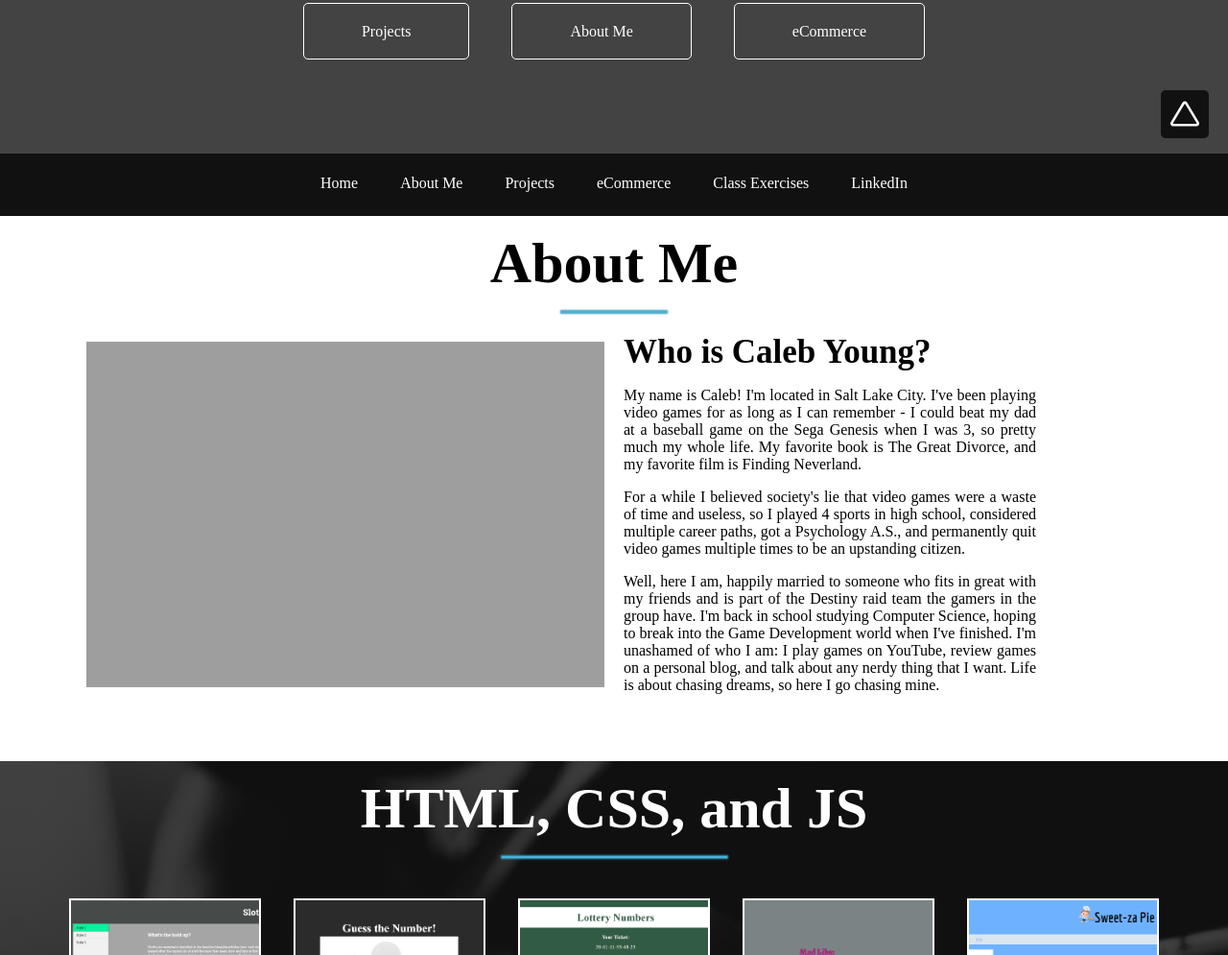
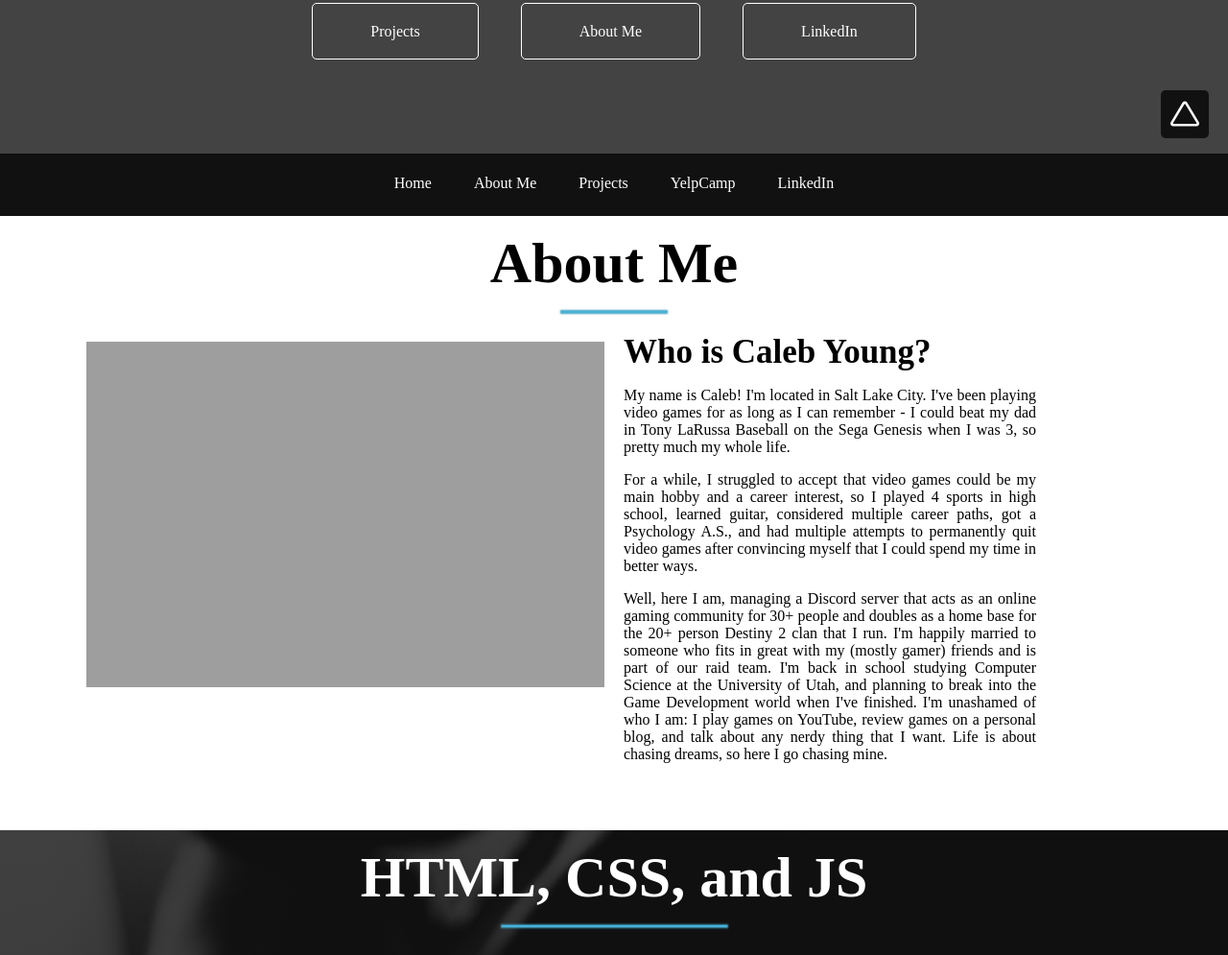
Before and after one commit to Cablab/Gamelub.github.io, a plain HTML site: page index.html in a window 1280 px wide. Shown: the part 640-1635 px from the top of the page at 96% size. Drawn offline with Linux system fonts and the light colour scheme; a web font is replaced by a local one.

Commit message:
Add files via upload

```diff
--- a/index.html
+++ b/index.html
@@ -23,7 +23,7 @@
         <div class="button-div">
             <span class="scrollProjects">Projects</span>
             <span class="scrollBio">About Me</span>
-            <a onclick="" target="_blank" href="assignments/ecommerce/Login.php">eCommerce</a>
+            <a onclick="" target="_blank" href="https://www.linkedin.com/in/caleb-young/">LinkedIn</a>
         </div>
     </div>
 
@@ -31,18 +31,10 @@
         <ul class="nav">
             <li class="scrollLanding">Home</li>
             <li class="scrollBio">About Me</li>
-            <li class="scrollProjects" class="dropdown">
-                <a href="javascript:void(0)" class="dropbtn">Projects</a>
-                <div class="dropdown-content">
-                    <a onclick="" target="_blank" href="assignments/assignment1/WhoAmI.php">Assignment 1</a>
-                    <a onclick="" target="_blank" href="assignments/assignment2/FriendsFamilyForm.php">Assignment 2</a>
-                    <a onclick="" target="_blank" href="assignments/assignment3/ValidateFamilyForm.php">Assignment 3</a>
-                </div>
+            <li class="scrollProjects">Projects</li>
+            <li>
+                <a target="_blank" href="https://protected-falls-54858.herokuapp.com/">YelpCamp</a>
             </li>
-            <li>
-                <a onclick="" target="_blank" href="/assignments/ecommerce/Login.php">eCommerce</a>
-            </li>
-            <li class="scrollProjects">Class Exercises</li>
             <li>
                 <a target="_blank" href="https://www.linkedin.com/in/caleb-young/">LinkedIn</a>
             </li>
@@ -58,21 +50,21 @@
                 <div class="bio-text">
                     <h2 class="bio-heading">Who is Caleb Young?</h2>
                     <p>My name is Caleb! I'm located in Salt Lake City. I've been playing video games for as long as I can remember
-                        - I could beat my dad at a baseball game on the Sega Genesis when I was 3, so pretty much my whole
-                        life. My favorite book is The Great Divorce, and my favorite film is Finding Neverland.</p>
-                    <p>For a while I believed society's lie that video games were a waste of time and useless, so I played 4
-                        sports in high school, considered multiple career paths, got a Psychology A.S., and permanently quit
-                        video games multiple times to be an upstanding citizen.</p>
-                    <p>Well, here I am, happily married to someone who fits in great with my friends and is part of the Destiny
-                        raid team the gamers in the group have. I'm back in school studying Computer Science, hoping to break
-                        into the Game Development world when I've finished. I'm unashamed of who I am: I play games on YouTube,
-                        review games on a personal blog, and talk about any nerdy thing that I want. Life is about chasing
-                        dreams, so here I go chasing mine.</p>
+                        - I could beat my dad in Tony LaRussa Baseball on the Sega Genesis when I was 3, so pretty much my whole
+                        life.</p>
+                    <p>For a while, I struggled to accept that video games could be my main hobby and a career interest, so I played 4
+                        sports in high school, learned guitar, considered multiple career paths, got a Psychology A.S., and had
+                        multiple attempts to permanently quit video games after convincing myself that I could spend my time in
+                        better ways.</p>
+                    <p>Well, here I am, managing a Discord server that acts as an online gaming community for 30+ people and doubles
+                       as a home base for the 20+ person Destiny 2 clan that I run. I'm happily married to someone who fits in great
+                       with my (mostly gamer) friends and is part of our raid team. I'm back in school studying Computer Science at the
+                       University of Utah, and planning to break into the Game Development world when I've finished. I'm unashamed of who I
+                       am: I play games on YouTube, review games on a personal blog, and talk about any nerdy thing that I want.
+                       Life is about chasing dreams, so here I go chasing mine.</p>
                 </div>
             </div>
         </div>
-
-
     </div>
 
     <div class="projects" id="projects">
@@ -95,8 +87,6 @@
         </a>
     </div>
 
-
     <script type="text/javascript" src="scripts/index-script.js"></script>
 </body>
-
 </html>
--- a/styles/index-styles.css
+++ b/styles/index-styles.css
@@ -6,10 +6,14 @@
    font-family: 'Rosario', serif;
    box-sizing: border-box;
 }
+html, body {
+    max-width: 100vw;
+    overflow-x: hidden;
+}
 .landing
 {
-   height: 100vh;
-   width: 100vw;
+   max-height: 100vh;
+   max-width: 100vw;
    background: linear-gradient(
                         rgba(20,20,20, 0.8),
                         rgba(20,20,20, 0.8)),
@@ -20,7 +24,7 @@
 .projects
 {
    min-height: 100vh;
-   width: 100vw;
+   max-width: 100vw;
    background: linear-gradient(
                         rgba(20,20,20, 0.8),
                         rgba(20,20,20, 0.8)),
@@ -126,6 +130,7 @@
    /* ABOUT ME PAGE */
    .nav
    {
+      max-width: 100vw;
       list-style-type: none;
       margin: 0;
       padding: 0;
```
